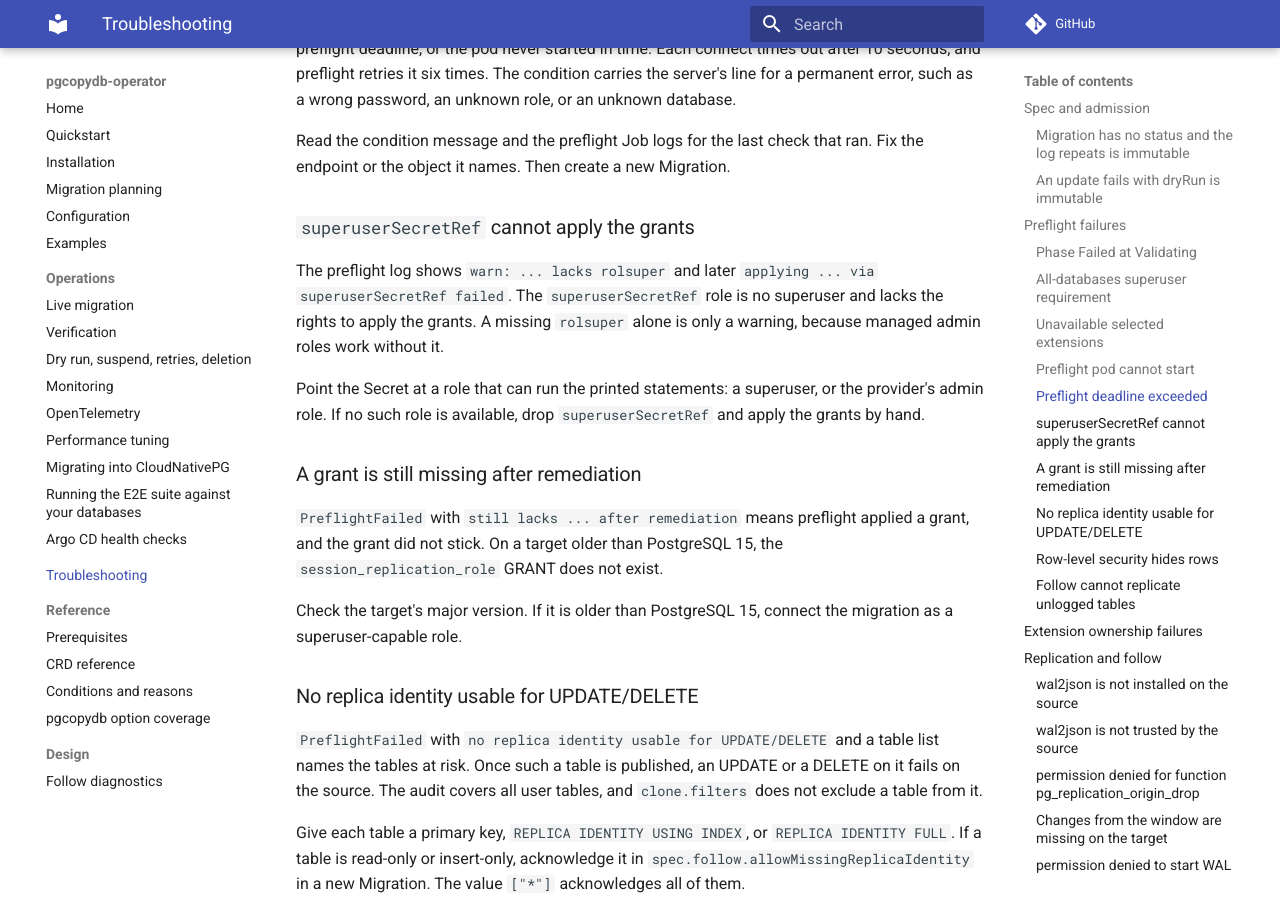
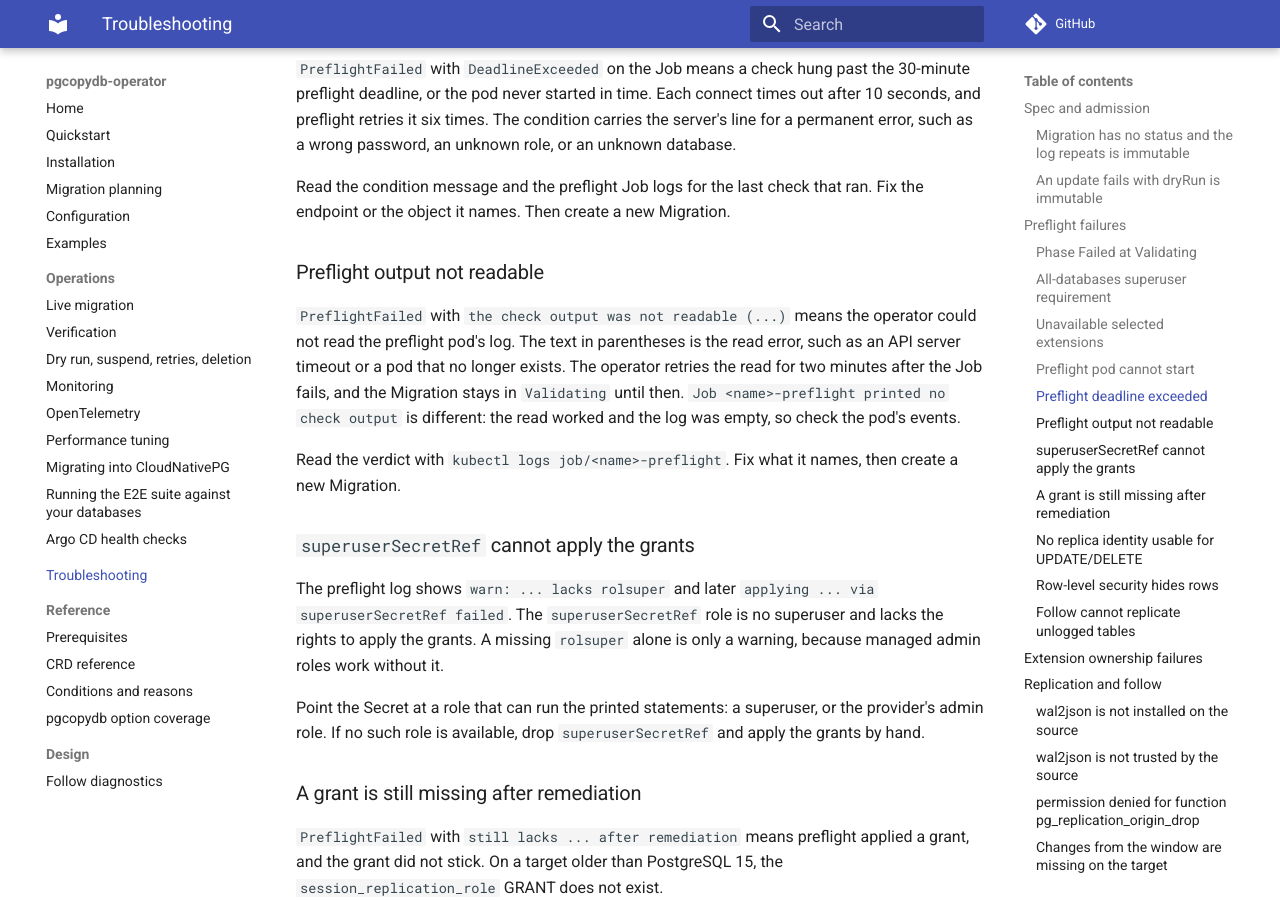
Before and after one commit to ydixken/pgcopydb-operator, an MkDocs documentation site: the page built from docs/troubleshooting.md, in a window 1280 px wide and 900 px high, scrolled down 4032 px. Built offline with MkDocs 1.6.1 and Material for MkDocs 9.7.7, drawn with Linux system fonts in a browser that asks for light colours; comment, search, counter and statistics services are not loaded; some of the changed text lies outside the part shown.

Commit message:
docs: say how an unreadable preflight log is retried and reported

```diff
--- a/docs/troubleshooting.md
+++ b/docs/troubleshooting.md
@@ -14,6 +14,7 @@ It falls back to the bare Job message when the pod is already gone.
 | [`PreflightFailed` names unavailable selected extensions](#unavailable-selected-extensions) | Preflight failures |
 | [`Validated` is `Unknown` with reason `PreflightRunning`](#preflight-pod-cannot-start) | Preflight failures |
 | [`PreflightFailed` and the Job shows `DeadlineExceeded`](#preflight-deadline-exceeded) | Preflight failures |
+| [`PreflightFailed` with `the check output was not readable`](#preflight-output-not-readable) | Preflight failures |
 | [`applying ... via superuserSecretRef failed`](#superusersecretref-cannot-apply-the-grants) | Preflight failures |
 | [`PreflightFailed` with `still lacks ... after remediation`](#a-grant-is-still-missing-after-remediation) | Preflight failures |
 | [`no replica identity usable for UPDATE/DELETE`](#no-replica-identity-usable-for-updatedelete) | Preflight failures |
@@ -118,6 +119,16 @@ The condition carries the server's line for a permanent error, such as a wrong p
 Read the condition message and the preflight Job logs for the last check that ran.
 Fix the endpoint or the object it names.
 Then create a new Migration.
+
+### Preflight output not readable
+
+`PreflightFailed` with `the check output was not readable (...)` means the operator could not read the preflight pod's log.
+The text in parentheses is the read error, such as an API server timeout or a pod that no longer exists.
+The operator retries the read for two minutes after the Job fails, and the Migration stays in `Validating` until then.
+`Job <name>-preflight printed no check output` is different: the read worked and the log was empty, so check the pod's events.
+
+Read the verdict with `kubectl logs job/<name>-preflight`.
+Fix what it names, then create a new Migration.
 
 ### `superuserSecretRef` cannot apply the grants
 
```
Also changed, not shown: docs/operations/live-migration.md (+2 -0 lines), docs/reference/conditions.md (+1 -1 lines).
